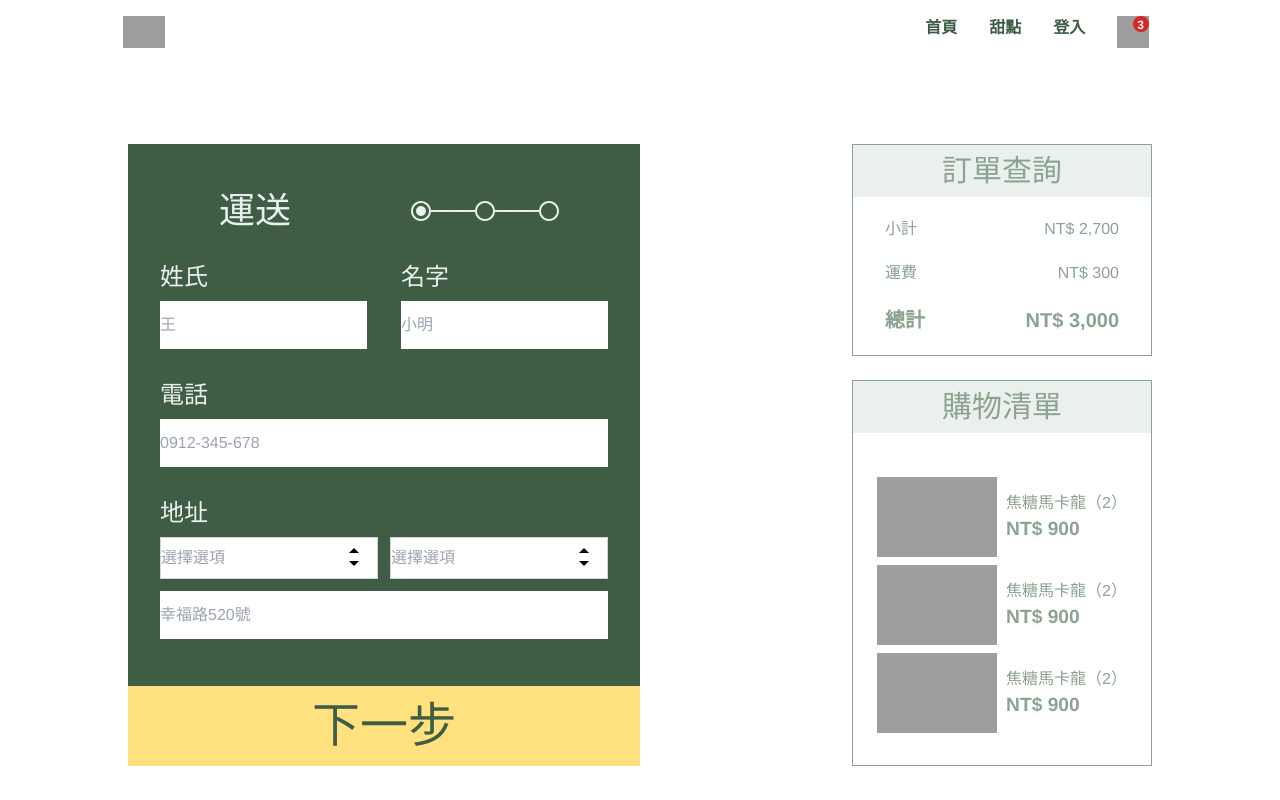
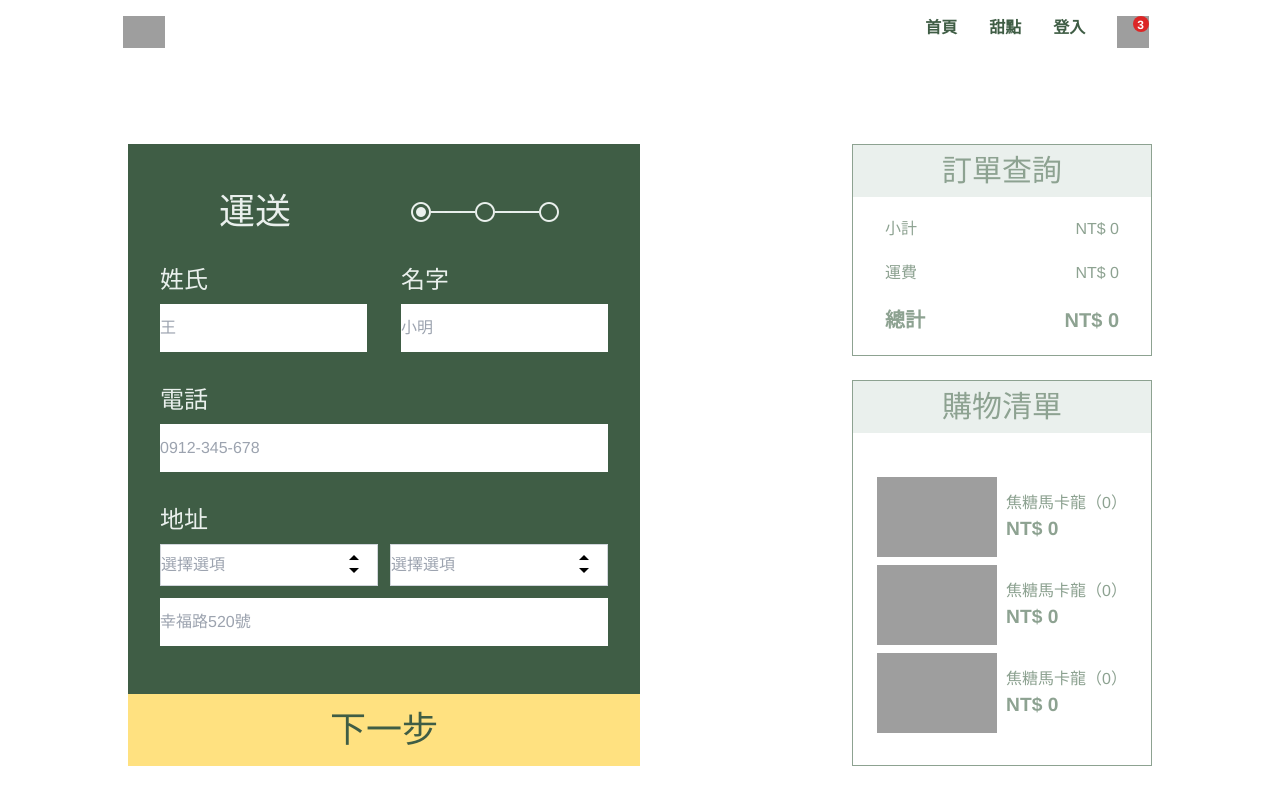
Before and after one commit to Zem860/DessertTest, a React (Vite) app: page /checkout in a window 1280 px wide. Shown: the top 800 px of the page. Built offline with nearby package versions, Linux system fonts and the light colour scheme; grey boxes are pictures that could not be loaded; a web font is replaced by a local one.

Commit message:
feat:將結帳三步驟改成有互動的功能

```diff
--- a/src/components/HomeHeader.tsx
+++ b/src/components/HomeHeader.tsx
@@ -12,9 +12,10 @@ const HomeHeader = () => {
   const isSuccess = location.pathname === '/success';
 
   return (
-    <>
+    // 只給付款成功的頁面
+    <div className='px-[4.2rem]'>
       {isSuccess ? (
-        <header className="md:mx-auto md:w-10/12 md:mb-20 ">
+        <header className="md:mx-auto md:mb-20 ">
           <section className=" md:w-full  ">
             <div className="relative banner bg-cover bg-center h-screen  w-full bg-[url(https://bit.ly/2P7GhNd)]"></div>
             <div className=" absolute top-[50%] left-[50%] -translate-x-[50%] -translate-y-[40%] ">
@@ -42,18 +43,19 @@ const HomeHeader = () => {
           </Link>
         </header>
       ) : (
+        // 給homepage和甜點頁
         <header className="md:mx-auto">
           <section className=" md:w-full md:px-4 ">
             <div
-              className="banner relative bg-cover bg-center h-[496px]  w-full"
+              className="banner relative bg-cover bg-center h-[496px] flex justify-end px-32 md:py-6 w-full"
               style={{ backgroundImage: `url(${bgBackground})` }}
 
             >{!isHomePage && (
-              <div className="absolute top-[50px] right-[20px]">
+              <div className="absolute">
                 <Slogan
                   words1={'想吃甜點———'}
                   words2={'是不需要理由的'}
-                  size="text-5xl"
+                  size="text-4xl"
                   singleSlogan
                   alwaysVertical
                 />
@@ -64,7 +66,7 @@ const HomeHeader = () => {
           {location.pathname === '/' && <HeaderCards />}
         </header>
       )}
-    </>
+    </div>
   );
 };
 
--- a/src/pages/Checkout.tsx
+++ b/src/pages/Checkout.tsx
@@ -4,6 +4,8 @@ import { useSelector } from 'react-redux';
 import { Link } from 'react-router-dom';
 const Checkout = () => {
   const cartData = useSelector((state: RootState) => state.cartData.value);
+  const hasShipping = cartData.reduce((accu,data)=>accu+data.amount,0)
+  const sum = cartData.reduce((accu,data)=>accu+data.amount*data.price,0)
   return (
     <>
       <div className="w-full md:w-[80%] md:mx-auto md:mt-20">
@@ -114,7 +116,7 @@ const Checkout = () => {
             </div>
             <div className="w-full">
               <Link to="/payment">
-                <button className=" py-4 w-full bg-btn-yellow text-dessert-green text-5xl">
+                <button className=" py-4 w-full bg-btn-yellow text-dessert-green text-4xl">
                   下一步
                 </button>
               </Link>
@@ -128,15 +130,15 @@ const Checkout = () => {
               <div className="px-8">
                 <div className="flex justify-between mb-5 text-poetry">
                   <p>小計</p>
-                  <p>NT$ 2,700</p>
+                  <p>NT$ {sum}</p>
                 </div>
                 <div className="flex justify-between mb-5 text-poetry">
                   <p>運費</p>
-                  <p>NT$ 300</p>
+                  <p>NT$ {hasShipping&&300}</p>
                 </div>
                 <div className="flex justify-between mb-5 text-[1.25rem] text-poetry font-bold">
                   <p>總計</p>
-                  <p>NT$ 3,000</p>
+                  <p>NT$ {hasShipping && sum+300}</p>
                 </div>
               </div>
             </div>
@@ -146,7 +148,7 @@ const Checkout = () => {
               </div>
               <div className="content p-6">
                 <ul className="flex flex-col justify-between">
-                  {cartData.map((data, index) => (
+                  { cartData.map((data, index) => (
                     <li
                       key={index}
                       className="flex mb-2 justify-between items-center"
@@ -157,8 +159,8 @@ const Checkout = () => {
                         alt="sweets image"
                       />
                       <div className="content text-poetry">
-                        <p>焦糖馬卡龍（2）</p>
-                        <p className="font-bold text-[1.2rem]">NT$ 900</p>
+                        <p>焦糖馬卡龍（{data.amount}）</p>
+                        <p className="font-bold text-[1.2rem]">NT$ {data.amount*data.price}</p>
                       </div>
                     </li>
                   ))}
--- a/src/pages/Confirm.tsx
+++ b/src/pages/Confirm.tsx
@@ -4,6 +4,8 @@ import { useSelector } from 'react-redux';
 import { Link } from 'react-router-dom';
 const Confirm = () => {
   const cartData = useSelector((state: RootState) => state.cartData.value);
+  const hasShipping = cartData.reduce((accu,data)=>accu+data.amount,0)
+  const sum = cartData.reduce((accu,data)=>accu+data.amount*data.price,0)
   return (
     <>
       <div className="w-full md:w-[80%] md:mx-auto md:mt-20">
@@ -79,15 +81,15 @@ const Confirm = () => {
               <div className="px-8">
                 <div className="flex justify-between mb-5 text-poetry">
                   <p>小計</p>
-                  <p>NT$ 2,700</p>
+                  <p>NT$ {sum}</p>
                 </div>
                 <div className="flex justify-between mb-5 text-poetry">
                   <p>運費</p>
-                  <p>NT$ 300</p>
+                  <p>NT$ {hasShipping&&300}</p>
                 </div>
                 <div className="flex justify-between mb-5 text-[1.25rem] text-poetry font-bold">
                   <p>總計</p>
-                  <p>NT$ 3,000</p>
+                  <p>NT$ {hasShipping && sum+300}</p>
                 </div>
               </div>
             </div>
@@ -108,8 +110,8 @@ const Confirm = () => {
                         alt="sweets image"
                       />
                       <div className="content text-poetry">
-                        <p>焦糖馬卡龍（2）</p>
-                        <p className="font-bold text-[1.2rem]">NT$ 900</p>
+                        <p>焦糖馬卡龍（{data.amount}）</p>
+                        <p className="font-bold text-[1.2rem]">NT$ {data.amount*data.price}</p>
                       </div>
                     </li>
                   ))}
--- a/src/pages/Payment.tsx
+++ b/src/pages/Payment.tsx
@@ -4,6 +4,8 @@ import { useSelector } from 'react-redux';
 import { Link } from 'react-router-dom';
 const Payment = () => {
   const cartData = useSelector((state: RootState) => state.cartData.value);
+  const hasShipping = cartData.reduce((accu,data)=>accu+data.amount,0)
+  const sum = cartData.reduce((accu,data)=>accu+data.amount*data.price,0)
   return (
     <>
       <div className="w-full md:w-[80%] md:mx-auto md:mt-20">
@@ -126,7 +128,7 @@ const Payment = () => {
             </div>
             <div className="w-full">
               <Link to="/confirm">
-                <button className=" py-4 w-full bg-btn-yellow text-dessert-green text-5xl">
+                <button className=" py-4 w-full bg-btn-yellow text-dessert-green text-4xl">
                   下一步
                 </button>
               </Link>
@@ -140,15 +142,15 @@ const Payment = () => {
               <div className="px-8">
                 <div className="flex justify-between mb-5 text-poetry">
                   <p>小計</p>
-                  <p>NT$ 2,700</p>
+                  <p>NT$ {sum}</p>
                 </div>
                 <div className="flex justify-between mb-5 text-poetry">
                   <p>運費</p>
-                  <p>NT$ 300</p>
+                  <p>NT$ {hasShipping&&300}</p>
                 </div>
                 <div className="flex justify-between mb-5 text-[1.25rem] text-poetry font-bold">
                   <p>總計</p>
-                  <p>NT$ 3,000</p>
+                  <p>NT$ {hasShipping && sum+300}</p>
                 </div>
               </div>
             </div>
@@ -169,8 +171,8 @@ const Payment = () => {
                         alt="sweets image"
                       />
                       <div className="content text-poetry">
-                        <p>焦糖馬卡龍（2）</p>
-                        <p className="font-bold text-[1.2rem]">NT$ 900</p>
+                        <p>焦糖馬卡龍（{data.amount}）</p>
+                        <p className="font-bold text-[1.2rem]">NT$ {data.amount*data.price}</p>
                       </div>
                     </li>
                   ))}
--- a/src/styles/style.scss
+++ b/src/styles/style.scss
@@ -1,6 +1,6 @@
-@tailwind base;
-@tailwind components;
-@tailwind utilities;
+@import 'tailwindcss/base';
+@import 'tailwindcss/components';
+@import 'tailwindcss/utilities';
 
 .nav-items li {
   padding: 0.5rem;
```
